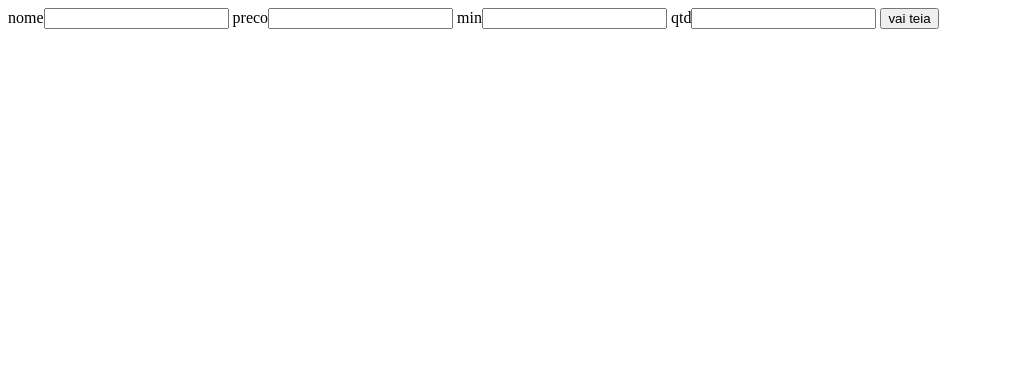
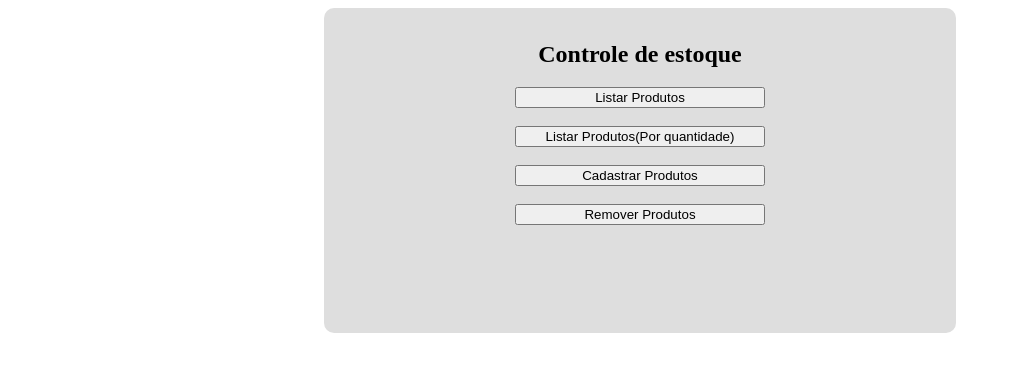
Before and after one commit to jcjuliocss/Controle-de-estoque---estruturas-de-dados, a Flask app: page / in a window 1280 px wide. Shown: the top 372 px of the page, without its empty margins (0-1011 px from the left). Run offline with Flask 2, Linux system fonts and the light colour scheme.

Commit message:
inserindo telas de cadastro, lista e insercao

```diff
--- a/main.py
+++ b/main.py
@@ -10,13 +10,19 @@ estoque = Estoque()
 
 
 @app.route("/")
-def login(msg=''):
+def index():
     """Index."""
-    return render_template('index.html', msg=msg)
+    return render_template('index.html')
 
 
-@app.route("/teste", methods=['POST'])
-def teste():
+@app.route("/cadastrar_produto")
+def cadastrar_produto():
+    """."""
+    return render_template("cadastrar_produto.html")
+
+
+@app.route("/processar_cadastro", methods=['POST'])
+def processar_cadastro():
     """."""
     dados = request.form
     nome = dados.get("nome_produto")
@@ -24,7 +30,41 @@ def teste():
     min = dados.get("qtd_minima_produto")
     q = dados.get("qtd_produto")
 
-    return str(nome) + " - " + str(preco) + " - " + str(min) + " - " + str(q)
+    estoque.insere_produto(nome=nome, preco=preco, qtd_minima=min, qtd=q)
+
+    return index()
+
+
+@app.route("/lista")
+def lista():
+    """."""
+    return render_template('lista.html',
+                           lista=estoque.lista_todos_produtos(),
+                           qtd_produtos=len(estoque))
+
+
+@app.route("/lista_ordenada")
+def lista_ordenada():
+    """."""
+    return render_template('lista.html',
+                           lista=estoque.gera_lista_ordenada(),
+                           qtd_produtos=len(estoque))
+
+
+@app.route("/remocao_produtos")
+def remocao_produtos():
+    """."""
+    return render_template("remocao_produto.html",
+                           lista=estoque.lista_todos_produtos())
+
+
+@app.route("/remover_produto", methods=['GET'])
+def remover_produto():
+    """."""
+    dados = request.args
+    estoque.remove_produto(id_produto=int(dados.get('id_produto')))
+
+    return remocao_produtos()
 
 if __name__ == "__main__":
     port = int(os.environ.get("PORT", 5000))
--- a/templates/index.html
+++ b/templates/index.html
@@ -2,14 +2,36 @@
 <html>
 <head>
 	<title></title>
+	<style type="text/css">
+		a{
+			text-decoration: none;
+		}
+		label{
+			display: inline-block;
+			width: 190px;
+		}
+		div{
+			text-align: center;
+			background-color: #dedede;
+			width: 50%;
+			height: 300px;
+			margin-left: 25%;
+			padding-top: 1%;
+			padding-bottom: 1%;
+			border-radius: 10px;
+		}
+		.btn{
+			width: 250px;
+		}
+	</style>
 </head>
 <body>
-	<form action="/teste" method="post">
-		nome<input type="text" name="nome_produto">
-		preco<input type="text" name="preco_produto">
-		min<input type="text" name="qtd_minima_produto">
-		qtd<input type="text" name="qtd_produto">
-		<input type="submit" value="vai teia">
-	</form>
+	<div>
+		<h2>Controle de estoque</h2>
+		<a href="/lista"><input type="button" value="Listar Produtos" class="btn" "></a><br><br>
+		<a href="/lista_ordenada"><input type="button" value="Listar Produtos(Por quantidade)" class="btn" "></a><br><br>
+		<a href="/cadastrar_produto"><input type="button" value="Cadastrar Produtos" class="btn" "></a><br><br>
+		<a href="/remocao_produtos"><input type="button" value="Remover Produtos" class="btn" "></a><br><br>
+	</div>
 </body>
 </html>
```
Also changed, not shown: templates/cadastrar_produto.html (added, +37 -0 lines), templates/lista.html (added, +50 -0 lines), templates/remocao_produto.html (added, +42 -0 lines).
